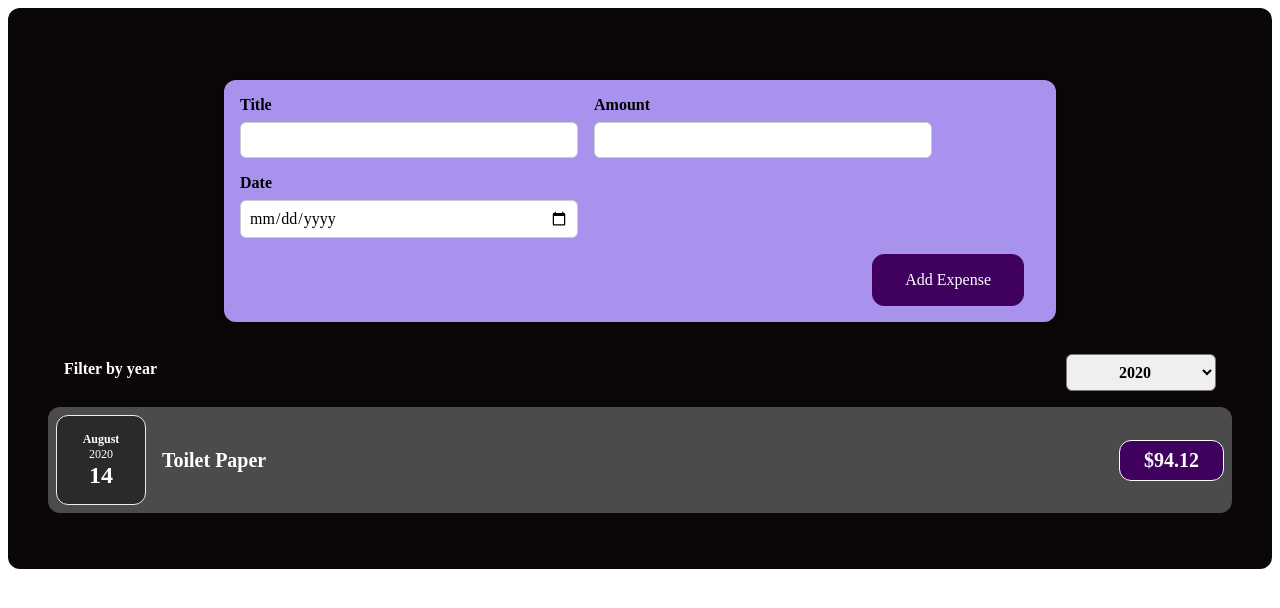
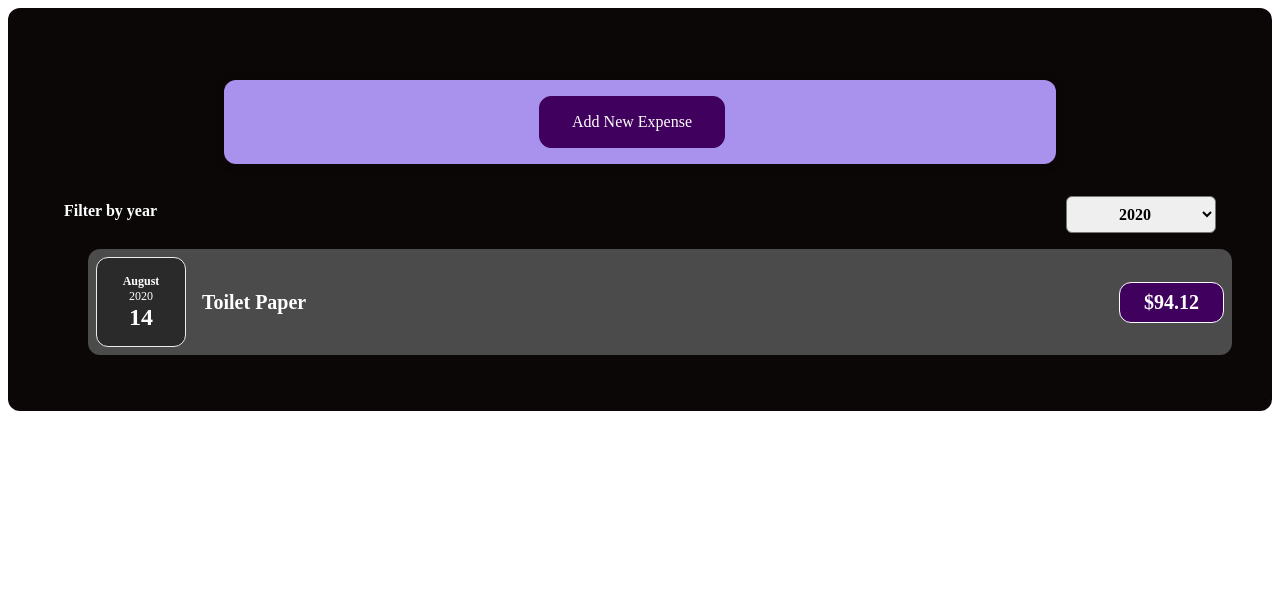
Before and after one commit to mycvlnn/ReactJs_Udemy, a React (Create React App) app: page / in a window 1280 px wide. Shown: the top 608 px of the page. Built offline with nearby package versions, Linux system fonts and the light colour scheme.

Commit message:
Time to Practice Conditional Content

```diff
--- a/src/App.js
+++ b/src/App.js
@@ -1,8 +1,8 @@
 import ExpensesFilter from "components/Expenses/ExpensesFilter"
 import { useState } from "react"
-import ExpenseItem from "./components/Expenses/ExpenseItem"
 import NewExpenses from "./components/NewExpenses/NewExpenses"
 import Card from "./components/UI/Card"
+import ExpenseList from "components/Expenses/ExpenseList/ExpenseList"
 
 const DUMMY_EXPENSES = [
   {
@@ -33,11 +33,6 @@ function App() {
   const filterExpense = expenses.filter(
     (expense) => expense.date.getFullYear().toString() === filteredYear
   )
-  const renderExpenses = () => {
-    return filterExpense.map((expense) => {
-      return <ExpenseItem key={expense.id} expense={expense} />
-    })
-  }
 
   const addExpenseHandler = (expense) => {
     setExpenses((prevExpenses) => {
@@ -57,7 +52,7 @@ function App() {
           selected={filteredYear}
           onChangeFilter={filterChangeHandler}
         />
-        {renderExpenses()}
+        <ExpenseList items={filterExpense} />
       </Card>
     </div>
   )
--- /dev/null
+++ b/src/components/Expenses/ExpenseList/ExpenseList.css
@@ -0,0 +1,9 @@
+.expenses-list {
+  list-style: none;
+  padding: 0;
+}
+
+.expenses-list__fallback {
+  color: white;
+  text-align: center;
+}
--- /dev/null
+++ b/src/components/Expenses/ExpenseList/ExpenseList.js
@@ -0,0 +1,16 @@
+import React from "react"
+import ExpenseItem from "../ExpenseItem"
+import "./ExpenseList.css"
+
+export default function ExpenseList(props) {
+  if (props.items.length === 0) {
+    return <h3 className="expenses-list__fallback">No found expenses</h3>
+  }
+  return (
+    <ul className="expense-list">
+      {props.items.map((expense) => {
+        return <ExpenseItem key={expense.id} expense={expense} />
+      })}
+    </ul>
+  )
+}
--- a/src/components/Expenses/ExpensesFilter.css
+++ b/src/components/Expenses/ExpensesFilter.css
@@ -22,3 +22,9 @@
   font-weight: bold;
   border-radius: 6px;
 }
+
+.text-no-data {
+  text-align: center;
+  font-size: 20px;
+  color: white;
+}
--- a/src/components/NewExpenses/ExpenseForm.js
+++ b/src/components/NewExpenses/ExpenseForm.js
@@ -69,6 +69,9 @@ const ExpenseForm = (props) => {
       </div>
       <div className="new-expense__actions">
         <button type="submit">Add Expense</button>
+        <button type="button" onClick={props.onCancel}>
+          Cancel
+        </button>
       </div>
     </form>
   )
--- a/src/components/NewExpenses/NewExpenses.js
+++ b/src/components/NewExpenses/NewExpenses.js
@@ -1,20 +1,34 @@
-import React from "react"
+import React, { useState } from "react"
 import ExpenseForm from "./ExpenseForm"
 import "./NewExpenses.css"
 
 export default function NewExpenses(props) {
-  //Tuân theo convention code để khi đi làm sẽ không phải sửa tính cách như mình ngày xưa
-
+  const [isEditing, setIsEditing] = useState(false)
   const saveExpenseDataHandler = (enteredExpenseData) => {
     const expenseData = {
       ...enteredExpenseData,
       id: Math.random().toString(),
     }
     props.onAddExpense(expenseData)
+    setIsEditing(false)
+  }
+  const startEditingHandler = () => {
+    setIsEditing(true)
+  }
+  const canceEditinglHandler = () => {
+    setIsEditing(false)
   }
   return (
     <div className="new-expense">
-      <ExpenseForm onSaveExpenseData={saveExpenseDataHandler} />
+      {!isEditing && (
+        <button onClick={startEditingHandler}>Add New Expense</button>
+      )}
+      {isEditing && (
+        <ExpenseForm
+          onSaveExpenseData={saveExpenseDataHandler}
+          onCancel={canceEditinglHandler}
+        />
+      )}
     </div>
   )
 }
```
